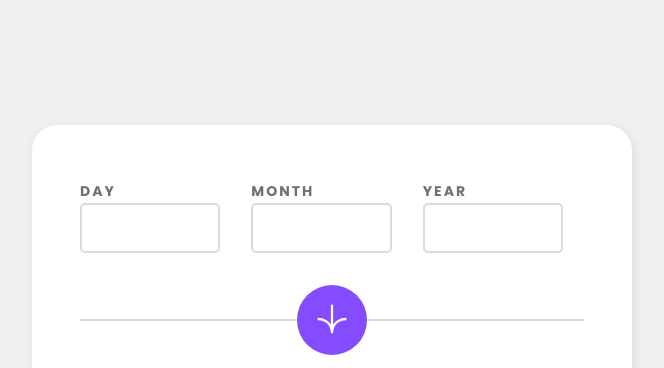
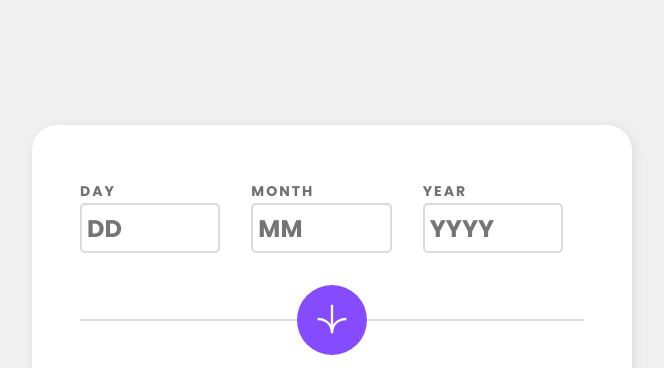
Before and after one commit to NitziaCG/Frontend-Mentor-Projects, a plain HTML site: page age-calculator-app-main/index.html in a window 1280 px wide. Shown: the top 368 px of the page, without its empty margins (308-972 px from the left). Drawn offline with Linux system fonts and the light colour scheme; a web font is replaced by a local one.

Commit message:
Update index.html
add "placeholder" to inputs tags

```diff
--- a/age-calculator-app-main/index.html
+++ b/age-calculator-app-main/index.html
@@ -19,17 +19,17 @@
       <section class="wrapper-input">
         <div>
           <span class="wrapper-input-text">day</span>
-          <input id="day-input" class="wrapper-input-field" type="number">
+          <input id="day-input" class="wrapper-input-field" type="number" placeholder="DD">
           <span id="day-error" class="wrapper-input-warning"></span>
         </div>
         <div>
           <span class="wrapper-input-text">month</span>
-          <input id="month-input" class="wrapper-input-field" type="number">
+          <input id="month-input" class="wrapper-input-field" type="number" placeholder="MM">
           <span id="month-error" class="wrapper-input-warning"></span>
         </div>
         <div>
           <span class="wrapper-input-text">year</span>
-          <input id="year-input" class="wrapper-input-field" type="number">
+          <input id="year-input" class="wrapper-input-field" type="number" placeholder="YYYY">
           <span id="year-error" class="wrapper-input-warning"></span>
         </div>
       </section>
```
